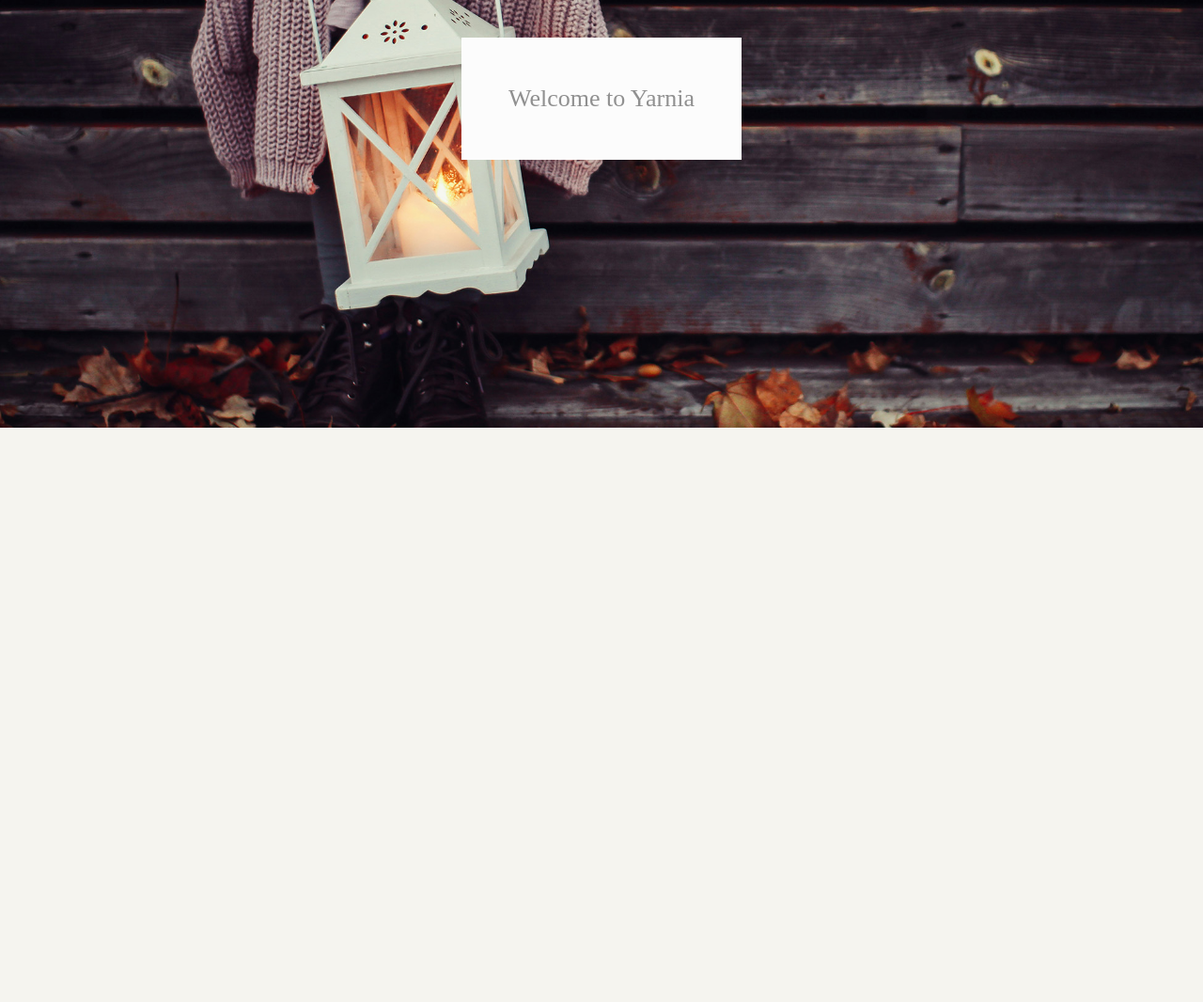
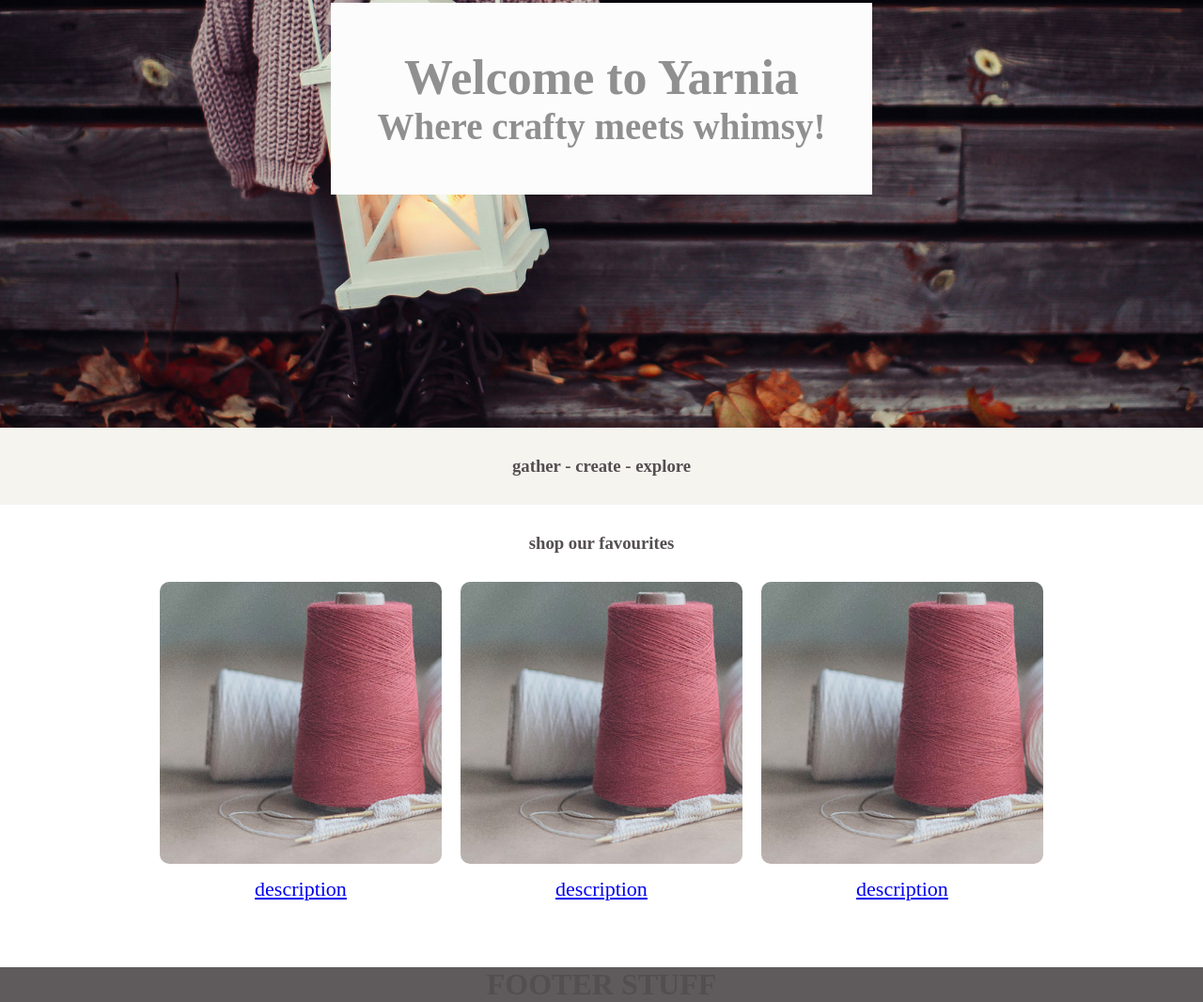
Before and after one commit to reb84/Yarnia, a plain HTML site: page index.html in a window 1280 px wide. Shown: the part 293-1359 px from the top of the page at 94% size. Before the commit the page ends 800 px from the top, so only its background shows below. Drawn offline with Linux system fonts and the light colour scheme.

Commit message:
images and shop section added

```diff
--- a/index.html
+++ b/index.html
@@ -30,10 +30,36 @@
     </nav>
     <header>
       <div class="hero">
-        <div class="hero-text">Welcome to Yarnia</div>
+        <div class="hero-text">
+          <h1>Welcome to Yarnia</h1>
+          <h2>Where crafty meets whimsy!</h2>
+        </div>
       </div>
     </header>
-    <main></main>
-    <footer></footer>
+    <main>
+      <div class="statement"><h3>gather - create - explore</h3></div>
+      <div class="shop">
+        <div class="container">
+          <h3>shop our favourites</h3>
+
+          <div class="favourites">
+            <div class="faveitem">
+              <div class="fave-img"><img src="imgs\shop01.jpg" /></div>
+              <span><a href="#">description</a></span>
+            </div>
+            <div class="faveitem">
+              <div class="fave-img"><img src="imgs\shop01.jpg" /></div>
+              <span><a href="#">description</a></span>
+            </div>
+            <div class="faveitem">
+              <div class="fave-img"><img src="imgs\shop01.jpg" /></div>
+              <span><a href="#">description</a></span>
+            </div>
+          </div>
+          <!-- TESTING -->
+        </div>
+      </div>
+    </main>
+    <footer><h1>FOOTER STUFF</h1></footer>
   </body>
 </html>
--- a/styles.css
+++ b/styles.css
@@ -14,16 +14,17 @@ body {
   font-size: 16px;
 }
 
-/*Sizing*/
+/*sizing*/
 
 .container {
   margin: 0 auto;
   max-width: 1250px;
 }
 
-/* Navigation */
+/* navigation */
 
-nav {
+nav,
+footer {
   background-color: #5f5b5c;
 }
 
@@ -49,7 +50,7 @@ nav {
   float: right;
 }
 
-/* Hero */
+/* hero */
 
 .hero {
   background-image: url("../imgs/yarniahero.jpg");
@@ -70,6 +71,49 @@ nav {
   padding: 50px;
 }
 
+/* statement */
+
+.statement {
+  padding: 30px 0;
+}
+
+/* shop preview */
+
+.shop {
+  background-color: #fff;
+  padding: 30px 0;
+}
+
+.favourites {
+  display: flex;
+  flex-direction: row;
+  flex-wrap: wrap;
+  justify-content: center;
+  align-items: center;
+  align-content: center;
+  gap: 20px;
+  margin: 30px 0;
+}
+
+.faveitem {
+  flex-direction: column;
+}
+
+.faveitem img {
+  transition: all 0.4s ease-in-out;
+  border-radius: 10px;
+}
+
+.faveitem img:hover {
+  transform: scale(1.02);
+}
+
+.faveitem span {
+  font-size: 22px;
+  display: block;
+  padding: 10px 0;
+}
+
 @media screen and (max-width: 550px) {
   .topnav a,
   .topnav-right {
```
Also changed, not shown: imgs/shop01.jpg (added), imgs/shop02.jpg (added), imgs/shop03.jpg (added), imgs/shop04.jpg (added), imgs/shop05.jpg (added), imgs/shop06.jpg (added).
